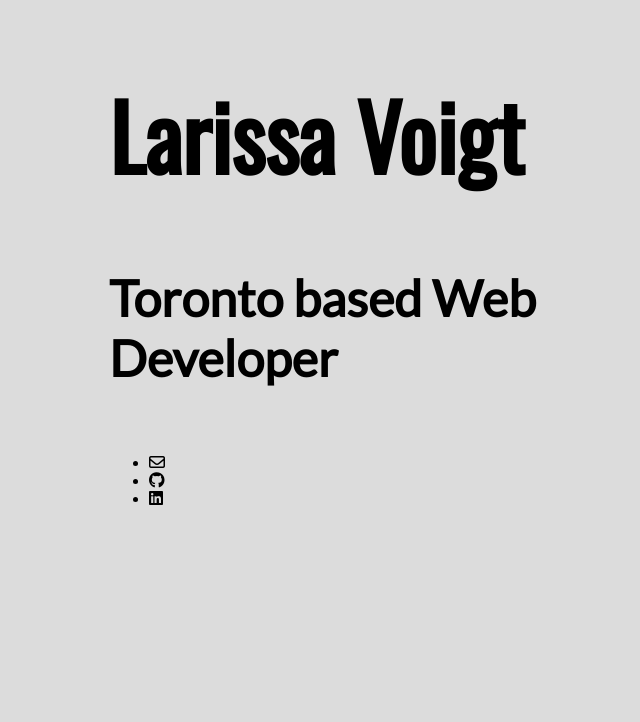
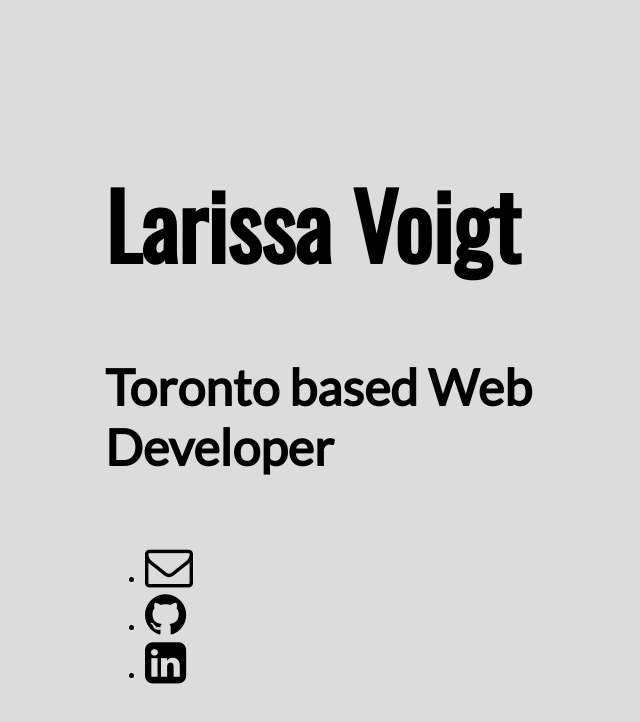
Before and after one commit to larissavoigt/larissavoigt.github.io, a plain HTML site: page index.html in a window 1280 px wide. Shown: the whole page, without its empty margins (215-855 px from the left). Drawn offline with nearby package versions, Linux system fonts and the light colour scheme.

Commit message:
Minor changes

```diff
--- a/index.html
+++ b/index.html
@@ -6,7 +6,7 @@
     <title>Larissa Voigt - Web Developer</title>
     <link href='https://fonts.googleapis.com/css?family=Oswald' rel='stylesheet' type='text/css'>
     <link href='https://fonts.googleapis.com/css?family=Lato' rel='stylesheet' type='text/css'>
-    <link rel="stylesheet" href="path/to/font-awesome/css/font-awesome.min.css">
+    <link rel="stylesheet" href="https://maxcdn.bootstrapcdn.com/font-awesome/4.5.0/css/font-awesome.min.css">
   </head>
   <body>
     <div class="Aligner">
@@ -14,9 +14,9 @@
         <h1>Larissa Voigt</h1>
         <h4>Toronto based Web Developer</h4>
         <ul>
-          <li><i class="fa fa-envelope-o"></i></li>
-          <li><i class="fa fa-github"></i></li>
-          <li><i class="fa fa-linkedin-square"></i></li>
+          <li><i class="fa fa-envelope-o fa-3x"></i></li>
+          <li><i class="fa fa-github fa-3x"></i></li>
+          <li><i class="fa fa-linkedin-square fa-3x"></i></li>
         </ul>
       </div>
     </div>
--- a/style.css
+++ b/style.css
@@ -1,5 +1,10 @@
+html, body, .Aligner {
+  height: 100%;
+}
+
 body {
   background-color: #DCDCDC;
+  margin: 0;
 }
 
 .Aligner {
```
